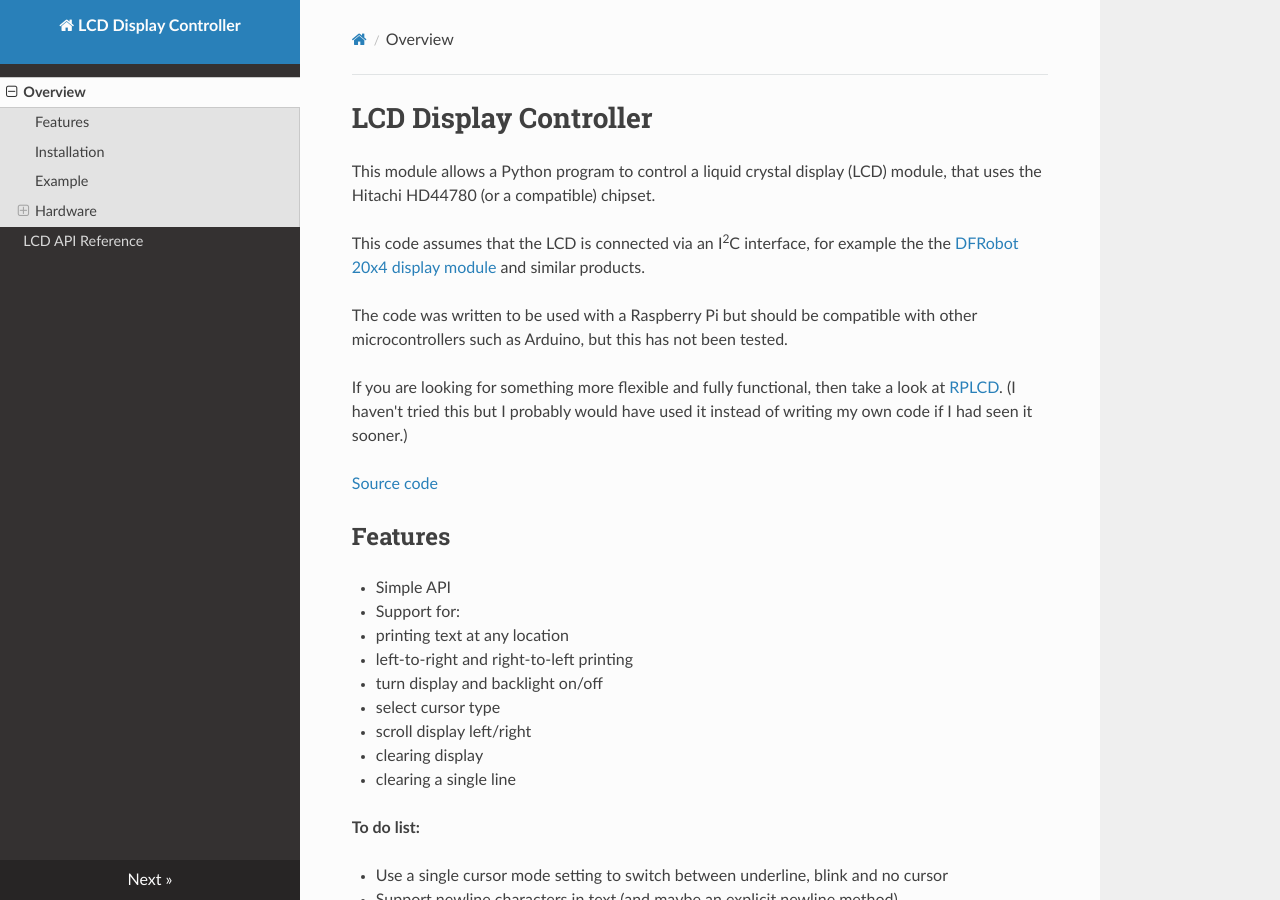
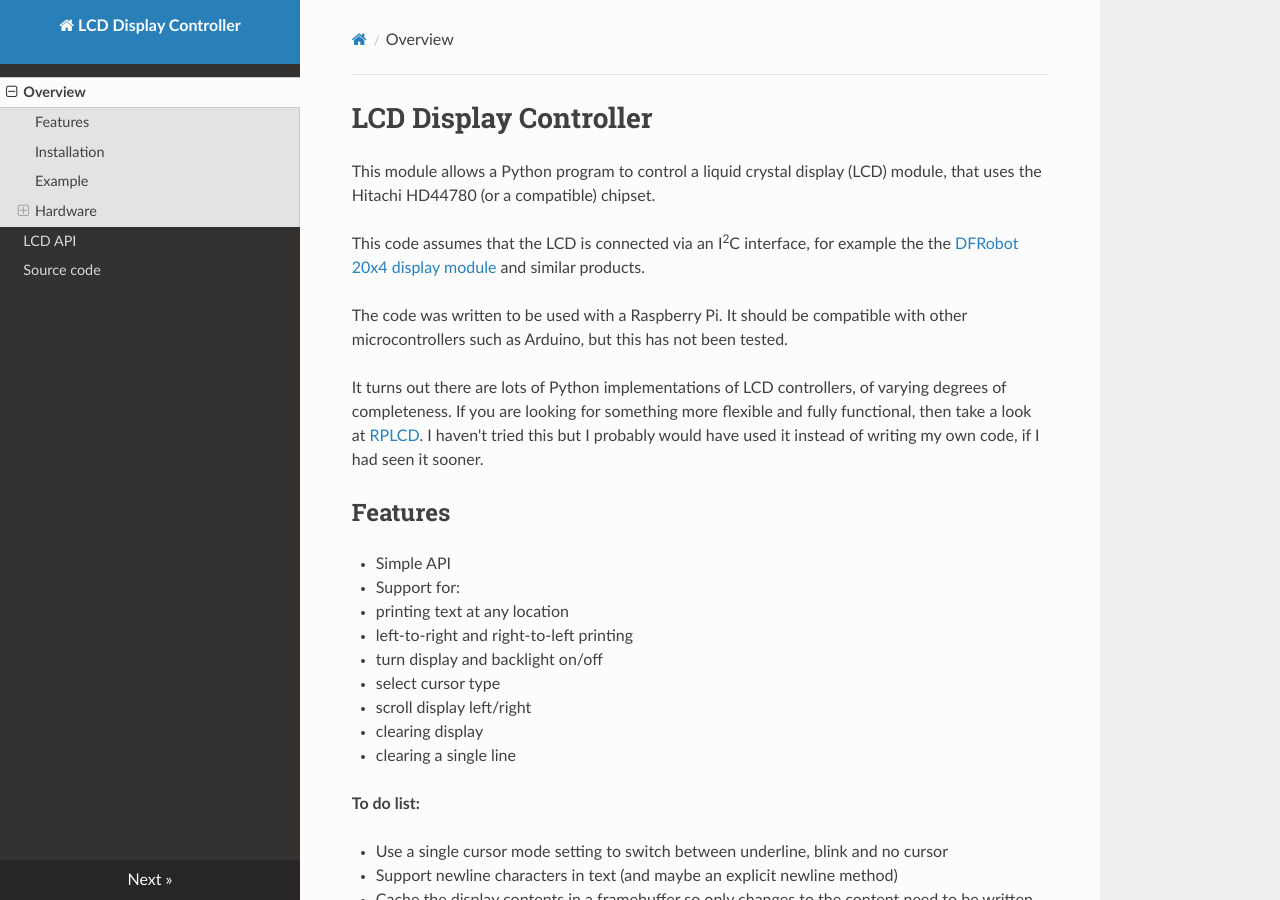
Before and after one commit to JamesRandom/i2c-lcd-controller, an MkDocs documentation site: the page built from docs/index.md, in a window 1280 px wide and 900 px high. Built offline with MkDocs 1.6.1, drawn with Linux system fonts in a browser that asks for light colours; nearby versions of some CDN libraries.

Commit message:
Add source code link to the document ToC

```diff
--- a/docs/index.md
+++ b/docs/index.md
@@ -7,15 +7,14 @@ This code assumes that the LCD is connected via an I<sup>2</sup>C interface, for
 the the [DFRobot 20x4 display module](https://www.dfrobot.com/product-590.html)
 and similar products.
 
-The code was written to be used with a Raspberry Pi but should be compatible
+The code was written to be used with a Raspberry Pi. It should be compatible
 with other microcontrollers such as Arduino, but this has not been tested.
 
-If you are looking for something more flexible and fully functional, then take a
-look at [RPLCD](https://rplcd.readthedocs.io/). (I haven't tried this but I
-probably would have used it instead of writing my own code if I had seen it
-sooner.)
-
-[Source code](https://github.com/JamesRandom/i2c-lcd-controller)
+It turns out there are lots of Python implementations of LCD controllers, of
+varying degrees of completeness. If you are looking for something more flexible
+and fully functional, then take a look at
+[RPLCD](https://rplcd.readthedocs.io/). I haven't tried this but I probably
+would have used it instead of writing my own code, if I had seen it sooner.
 
 
 ## Features
--- a/mkdocs.yml
+++ b/mkdocs.yml
@@ -8,4 +8,5 @@ plugins:
 
 nav:
   - Overview: index.md
-  - LCD API Reference: api.md
+  - LCD API: api.md
+  - Source code: https://github.com/JamesRandom/i2c-lcd-controller
```
